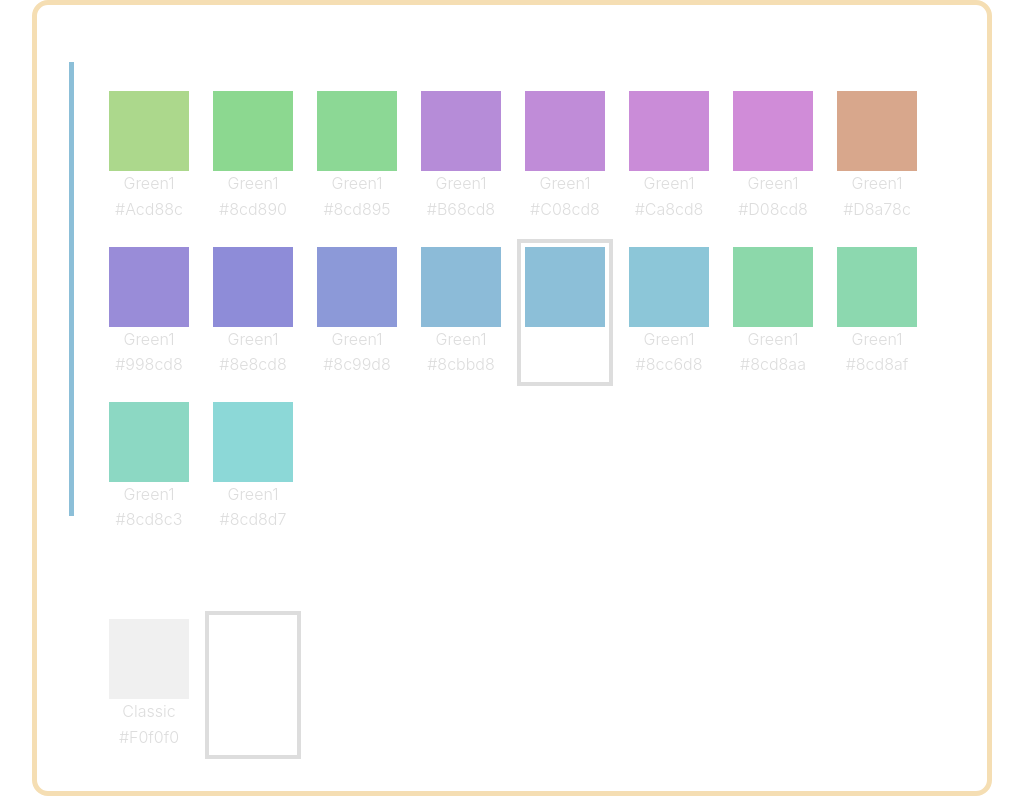
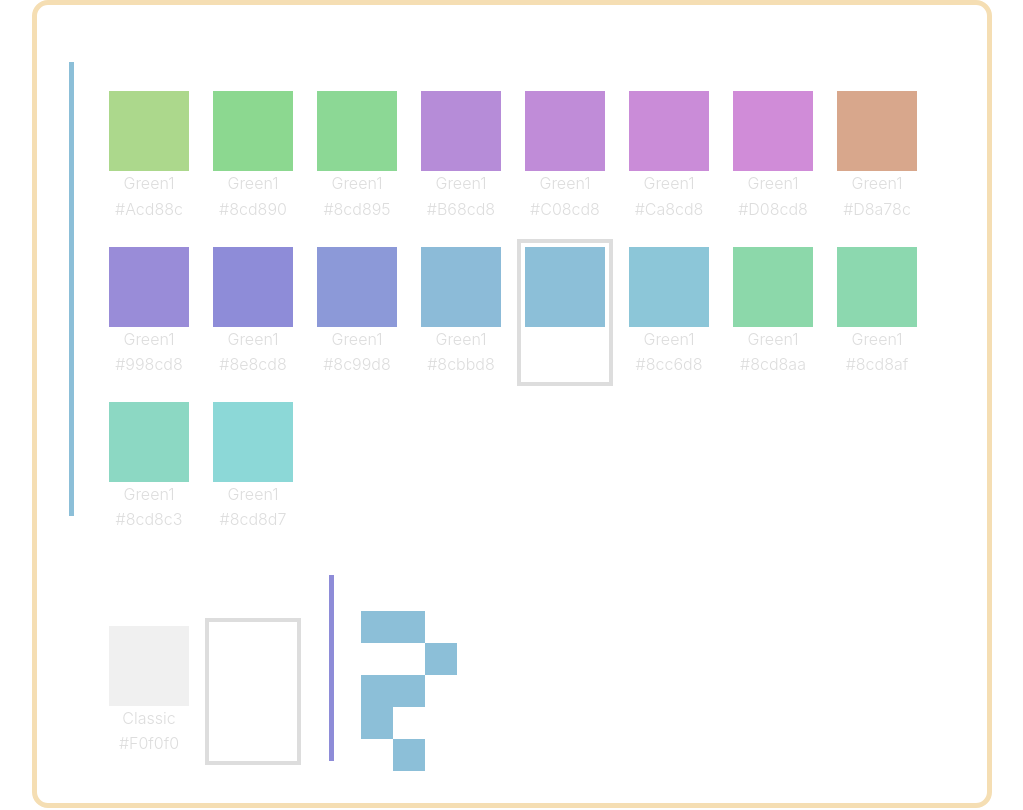
Before and after one commit to neststack/vue-identicons, a Vue app: page / in a window 1280 px wide. Shown: the top 810 px of the page, without its empty margins (0-1023 px from the left). Built offline with nearby package versions, Linux system fonts and the light colour scheme.

Commit message:
feat(identicon): added manual pattern control

```diff
--- a/src/components/IdenticonSimple.vue
+++ b/src/components/IdenticonSimple.vue
@@ -81,6 +81,11 @@ function draw() {
   }
 }
 
+function handleCheckboxChange(i, j) {
+  matrixInput.value[i][j] = matrixInput.value[i][j] ? 0 : 1
+  draw()
+}
+
 onMounted(() => {
   draw()
 })
@@ -132,6 +137,16 @@ watch([fillColor, backgroundColor], () => {
           </template>
         </div>
       </div>
+      <div class="control-item" id="checkboxMatrix">
+        <h2 for="canvasSize">Pattern</h2>
+        <div class="checkbox-matrix-inputs">
+          <div v-for="(row, i) in matrixInput" :key="i" class="checkbox-matrix-input">
+            <div v-for="(item, j) in row" :key="j" class="checkbox-input-row">
+              <input type="checkbox" :checked="item" @change="handleCheckboxChange(i, j)" />
+            </div>
+          </div>
+        </div>
+      </div>
     </div>
     <div class="canvas-container">
       <canvas id="identiconCanvas" :width="canvasSize" :height="canvasSize"></canvas>
@@ -141,6 +156,7 @@ watch([fillColor, backgroundColor], () => {
 
 <style lang="scss">
 .identicon-container {
+  --pattern-input-size: 2rem;
   height: 100%;
   width: 100%;
   display: flex;
@@ -181,6 +197,11 @@ watch([fillColor, backgroundColor], () => {
       &#backgroundColor {
         &::before {
           background-color: var(--selected-background-color);
+        }
+      }
+      &#checkboxMatrix {
+        &::before {
+          background-color: #8e8cd8;
         }
       }
       h2 {
@@ -231,6 +252,35 @@ watch([fillColor, backgroundColor], () => {
         }
       }
     }
+    .checkbox-matrix-inputs {
+      .checkbox-matrix-input {
+        display: flex;
+        flex-direction: row;
+        .checkbox-input-row {
+          display: flex;
+          flex-direction: column;
+          input[type="checkbox"] {
+            width: var(--pattern-input-size);
+            height: var(--pattern-input-size);
+            display: grid;
+            place-content: center;
+          }
+
+          input[type="checkbox"]::before {
+            content: "";
+            width: var(--pattern-input-size);
+            height: var(--pattern-input-size);
+            transition: 120ms transform ease-in-out;
+            background-color: var(--selected-background-color);
+          }
+
+          input[type="checkbox"]:checked::before {
+
+            background-color: var(--selected-fill-color);
+          }
+        }
+      }
+    }
   }
   .canvas-container {
   }
```
